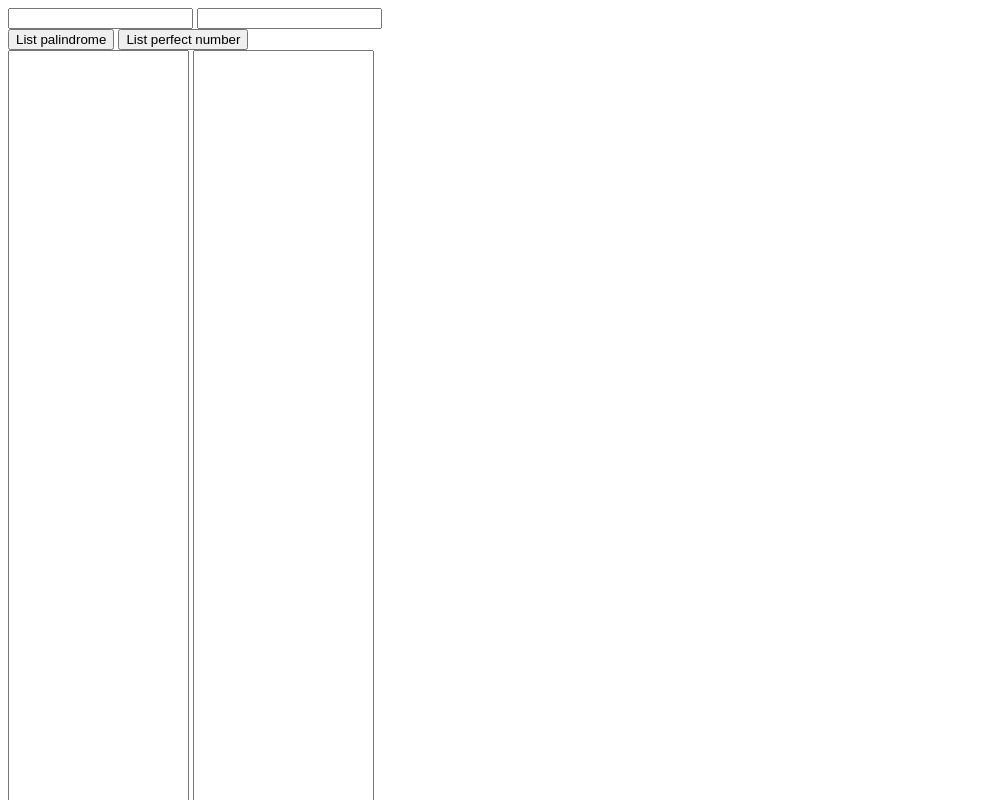
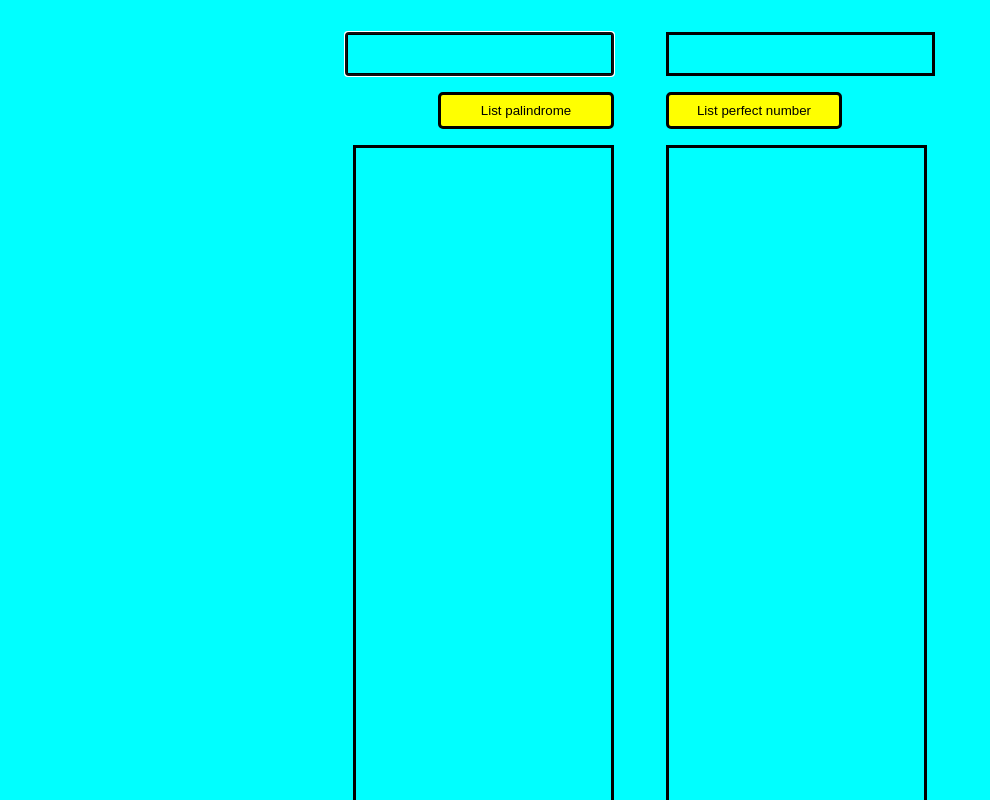
Before and after one commit to tarikozturk-05/Polindromic-Number, a plain HTML site: page index.html in a window 1280 px wide. Shown: the top 800 px of the page, without its empty margins (0-990 px from the left). Drawn offline with Linux system fonts and the light colour scheme.

Commit message:
css okky

```diff
--- a/index.html
+++ b/index.html
@@ -11,7 +11,7 @@
     <div class="container">
 
     <div class="inputs">
-        <input type="text">
+        <input autofocus type="text">
         <input type="text">
     </div>
 
--- a/style.css
+++ b/style.css
@@ -1,4 +1,33 @@
+*{
+    padding: 0;
+    margin: 0;
+    box-sizing: border-box;
+    background-color: aqua;
+}
+.container{
+    text-align: center;
+    margin: 2rem;
+    display: flex;
+    flex-direction: column;
+    gap: 1rem;
+    letter-spacing: 3rem;
+}
+input{
+    padding: 0.5rem;
+    border: 3px solid black;
+    font-size: 1.2rem;
+}
+button{
+    width:11rem;
+    border: 3px solid black;
+    background-color:yellow;
+    border-radius: 5px;
+    cursor: pointer;
+    padding: 0.5rem;
+
+}
 textarea{
     resize: none;
-
+border: 3px solid black;
+font-size: 1.2rem;
 }
```
